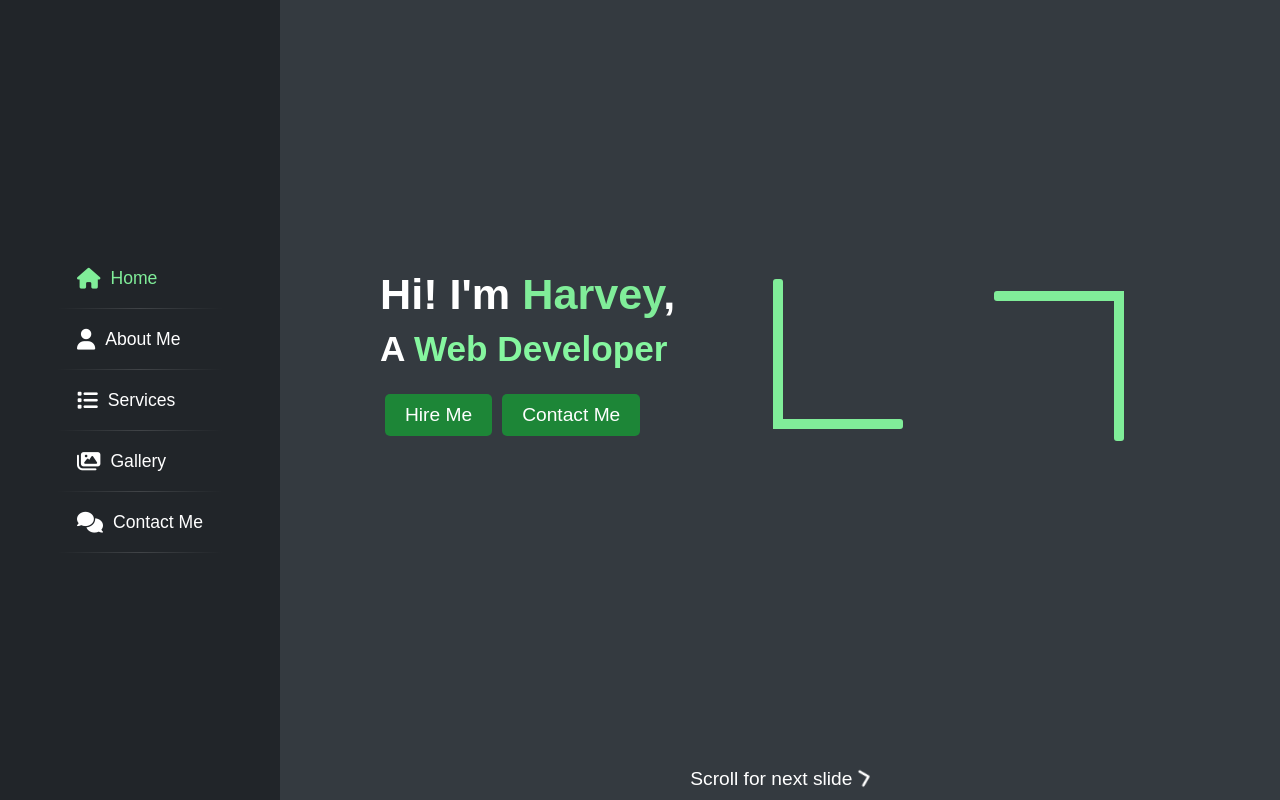
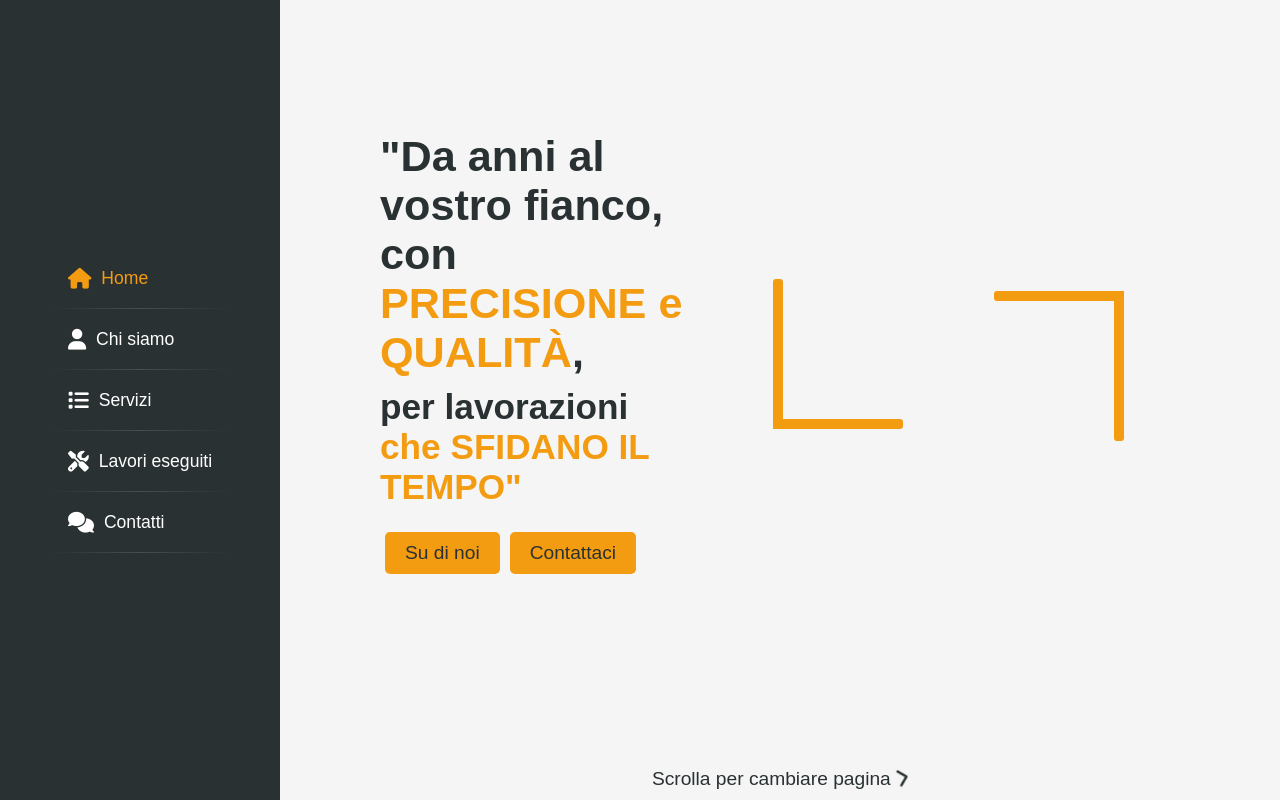
Before and after one commit to FaiMatt0/2M-lattonerie, a plain HTML site: page index.html in a window 1280 px wide. Drawn offline with nearby package versions, Linux system fonts and the light colour scheme; files that its build step writes are made by us from their sources; a web font is replaced by a local one.

Commit message:
mancano foto

```diff
--- a/index.html
+++ b/index.html
@@ -5,8 +5,8 @@
         <meta name="viewport" content="width=device-width, initial-scale=1.0">
          <link rel="stylesheet" href="https://cdn.jsdelivr.net/npm/swiper@10/swiper-bundle.min.css">
          <link rel="stylesheet" href="https://cdnjs.cloudflare.com/ajax/libs/font-awesome/6.5.2/css/all.min.css">
-        <link rel="stylesheet" href="style.css">
-        <title>My porfolio</title>
+        <link rel="stylesheet" href="styles/style.css">
+        <title>2M Lattonerie</title>
     </head>
     <body>
         <main>
@@ -15,17 +15,17 @@
                 <li onclick="Navigate(0)" class="activeLink"><i class="fa-solid fa-house"></i>
                     <p>Home</p>
                 </li>
-                <li onclick="Navigate(1)"><i class="fa-solid fa-user" ></i>
-                    <p>About Me</p>
+                <li onclick="Navigate(1)"><i class="fa-solid fa-user"></i>
+                    <p>Chi siamo</p>
                 </li>
                 <li onclick="Navigate(2)"><i class="fa-solid fa-list"></i>
-                    <p>Services</p>
+                    <p>Servizi</p>
                 </li>
-                <li onclick="Navigate(3)"><i class="fa-solid fa-images"></i>
-                    <p>Gallery</p>
+                <li onclick="Navigate(3)"><i class="fa-solid fa-tools"></i>
+                    <p>Lavori eseguiti</p>
                 </li>
                 <li onclick="Navigate(4)"><i class="fa-solid fa-comments"></i>
-                    <p>Contact Me</p>
+                    <p>Contatti</p>
                 </li>
                 </ul>
             </aside>
@@ -33,9 +33,9 @@
                 <div class="SlideContainer swiper-wrapper">
                     <div class="swiper-slide home-slide">
                         <div class="HomeContent">
-                            <h1>Hi! I'm <span class="stylized-name">Harvey</span>,</h1>
-                            <h2>A <span class="proffesions">Web Developer</span></h2>
-                            <div class="buttonGroup" ><button class="hireMe-btn">Hire Me</button><button class="contactMe-btn">Contact Me</button></div>
+                            <h1>"Da anni al vostro fianco, con <span class="stylized-name">PRECISIONE e QUALITÀ</span>,</h1>
+                            <h2>per lavorazioni <span class="proffesions">che SFIDANO IL TEMPO"</span></h2>
+                            <div class="buttonGroup" ><button class="sudinoi-btn">Su di noi</button><button class="contattaci-btn">Contattaci</button></div>
                         </div>
                         <div class="SideImg">
                             <div class="top-right-corner">
@@ -48,14 +48,37 @@
                                 <hr class="hr2">
                             </div>
                         </div>
-                        <p class="slide-help">Scroll for next slide <i class="fa-solid fa-chevron-right fa-shake"></i>
+                        <p class="slide-help">Scrolla per cambiare pagina <i class="fa-solid fa-chevron-right fa-shake"></i>
                         </p>
                     </div>
                     <div class="swiper-slide">
                         <div class="about-us">
-                        <h1 class="heading">About Me</h1>
+                        <h1 class="heading">La nostra storia</h1>
                         <p class="aboutme-deatils">
-                            Lorem ipsum dolor sit amet consectetur adipisicing elit. Impedit iure, iste debitis unde maiores earum, ipsam quaerat quo magni sunt nisi at ullam nostrum pariatur soluta mollitia omnis consectetur qui similique doloribus vitae sit est in modi. Officia libero, animi repellendus debitis labore ipsa exercitationem ut ex. Natus ullam officiis qui fuga optio incidunt, ipsum atque ducimus quas ad eveniet nulla sit consectetur velit inventore possimus quae provident, repudiandae eaque sed quos mollitia omnis error. Hic animi porro asperiores ratione voluptatibus commodi, architecto officia nobis ducimus sint, placeat enim? Ab obcaecati ad provident et possimus. Ullam ipsa laborum sint autem!
+                            <p style="font-size: 1.2em; font-family: 'Roboto Condensed', sans-serif; line-height: 1.8em;">
+                                <em>"Da piu di 20 anni offriamo soluzioni personalizzate per soddisfare ogni esigenza, garantendo qualità, precisione e durata nel tempo.</em>
+                            </p>
+                            <p style="font-size: 1.2em; font-family: 'Roboto Condensed', sans-serif; line-height: 1.8em;">
+                                <em>Il nostro team di esperti è sempre a disposizione per consulenze e progettazioni su misura.</em>
+                            </p>
+                            <p style="font-size: 1.2em; font-family: 'Roboto Condensed', sans-serif; line-height: 1.8em;">
+                                <em>Utilizziamo materiali di alta qualità e tecnologie all'avanguardia per assicurare risultati eccellenti in ogni progetto.</em>
+                            </p>
+                            <p style="font-size: 1.2em; font-family: 'Roboto Condensed', sans-serif; line-height: 1.8em;">
+                                <em>La nostra missione è quella di creare opere che uniscano funzionalità ed estetica, rispettando i tempi di consegna e le aspettative dei nostri clienti.</em>
+                            </p>
+                            <p style="font-size: 1.2em; font-family: 'Roboto Condensed', sans-serif; line-height: 1.8em;">
+                                <em>Siamo orgogliosi di essere un punto di riferimento nel settore, grazie alla fiducia e alla soddisfazione di chi ci sceglie.</em>
+                            </p>
+                            <p style="font-size: 1.2em; font-family: 'Roboto Condensed', sans-serif; line-height: 1.8em;">
+                                <em>Collaboriamo con privati e aziende, offrendo un servizio completo che va dalla progettazione alla realizzazione.</em>
+                            </p>
+                            <p style="font-size: 1.2em; font-family: 'Roboto Condensed', sans-serif; line-height: 1.8em;">
+                                <em>Ogni progetto è per noi una nuova sfida, che affrontiamo con passione e dedizione per garantire il massimo risultato.</em>
+                            </p>
+                            <p style="font-size: 1.2em; font-family: 'Roboto Condensed', sans-serif; line-height: 1.8em;">
+                                <em>Contattaci per scoprire come possiamo trasformare le tue idee in realtà."</em>
+                            </p>
                         </p>
                         <div class="about-me-divison">
                             <div class="about-me-table">
@@ -66,7 +89,7 @@
                                 <li><span>Age</span>:21</li>
                                 <li><span>Phone</span>:123-456-7890</li>
                                 <li><span>Degree</span>:CS</li>
-                                <div class="buttonGroup"><button class="hireMe-btn">Hire Me</button><button class="contactMe-btn">Contact Me</button></div>
+                                <div class="buttonGroup"><button class="iNostiLavori-btn">I nostri lavori</button><button class="contattaci-btn">Contattaci</button></div>
                             </div>
 
                             <div class="skill-bar">
@@ -105,26 +128,26 @@
                     </div>
                 </div>
                     <div class="swiper-slide services">
-                        <h1 class="heading">Services</h1>
+                        <h1 class="heading">I nostri Servizi</h1>
                         <div class="service">
-                            <div class="service-icon"><i class="fa-solid fa-pen-ruler"></i></div>
-                            <h2>Web Design</h2>
-                            <p>Lorem ipsum dolor sit amet consectetur adipisicing elit. Id, quod.</p>
+                            <div class="service-icon"><i class="fa-solid fa-house-chimney"></i></div>
+                            <h2>Coperture civili e industriali</h2>
+                            <p>Offriamo soluzioni su misura per aziende e privati, trasformando ogni idea in realtà</p>
                         </div>
                         <div class="service">
-                            <div class="service-icon"><i class="fa-solid fa-globe"></i></div>
-                            <h2>Web Development</h2>
-                            <p>Lorem ipsum dolor sit amet consectetur adipisicing elit. Id, quod.</p>
+                            <div class="service-icon"><i class="fa-solid fa-border-all"></i></div>
+                            <h2>Lucernari e abbaini</h2>
+                            <p>Illumina i tuoi spazi con soluzioni innovative e funzionali</p>
                         </div>
                         <div class="service">
-                            <div class="service-icon"><i class="fa-solid fa-magnifying-glass"></i></div>
-                            <h2>Video Edit</h2>
-                            <p>Lorem ipsum dolor sit amet consectetur adipisicing elit. Id, quod.</p>
+                            <div class="service-icon"><i class="fa-solid fa-water"></i></div>
+                            <h2>Pluviali e grondaie</h2>
+                            <p>Offriamo soluzioni personalizzate per la raccolta e lo smaltimento delle acque piovane, garantendo efficienza e durata nel tempo.</p>
                         </div>
 
                     </div>
                     <div class="swiper-slide gallery">
-                        <h1 class="heading">Gallery</h1>
+                        <h1 class="heading">I nostri lavori</h1>
                         <div class="project"><img src="images/meow1.jpg" alt=""></div>
                         <div class="project"><img src="images/meow2.jpg" alt=""></div>
                         <div class="project"><img src="images/meow3.jpg" alt=""></div>
@@ -134,45 +157,46 @@
                     </div>
 
                     <div class="swiper-slide contactMe">
-                        <h1 class="heading">Contact Me</h1>
+                        <h1 class="heading">Contatti</h1>
                         <div class="contactinfo"><i class="fa-solid fa-phone"></i>
-                            <h3>Mobile No</h3>
-                            <p>123-456-7890</p>
+                            <h3>Telefono</h3>
+                            <p>+39 348 0820434</p>
                         </div>
                         <div class="contactinfo"><i class="fa-solid fa-location-dot"></i>
-                            <h3>Location</h3>
-                            <p>Somewhere On Earth</p>
+                            <h3>Dove siamo</h3>
+                            <p>Via Cesena Rivatte 20/B</p>
+                            <p>Azzano Decimo (PN) 33082</p>
                         </div>
                         <div class="contactinfo"><i class="fa-regular fa-envelope"></i>
                             <h3>Email</h3>
-                            <p>abc123@gmail.com</p>
+                            <p>2emme.lattonerie@gmail.com</p>
                         </div>
-                        <div class="contactinfo"><i class="fa-solid fa-globe"></i>
-                            <h3>Website</h3>
-                            <p>www.abc123.com</p>
+                        <div class="contactinfo"><i class="fa-solid fa-id-card"></i>
+                            <h3>Partita Iva</h3>
+                            <p>01920980933</p>
                         </div>
                         <form>
-                            <h2>Send Me A Message <div class="SocialLinks">
-                                    <i class="fa-brands fa-codepen"></i>
+                            <h2>Invia un messaggio <div class="SocialLinks">
+                                    <i class="fa-brands fa-linkedin"></i>
                                     <i class="fa-brands fa-instagram"></i>
                                     <i class="fa-brands fa-twitter"></i>
                                     <i class="fa-brands fa-facebook"></i>
                                 </div>
                             </h2>
-                            <input type="text" placeholder="Name">
+                            <input type="text" placeholder="Nome">
                             <input type="text" placeholder="email">
-                            <textarea rows="10" placeholder="Type your Message Here..."></textarea>
-                            <button class="primary">Send</button>
+                            <textarea rows="10" placeholder="Scrivi il tuo messagio..."></textarea>
+                            <button class="primary">Invia</button>
 
                         </form>
                         <footer>
-                            <li>Copyright © 2024 Meowish</li>
+                            <li>Copyright © 2025 2M Lattonerie srls di Yvan Mascarin P. Iva Partita Iva: 01920980933</li>
                         </footer>
                     </div>
                 </div>
         </main>
 
         <script src="https://cdnjs.cloudflare.com/ajax/libs/Swiper/11.0.5/swiper-bundle.min.js"></script>
-        <script src="main.js"></script>
+        <script src="scripts/main.js"></script>
     </body>
 </html>
--- a/styles/style.css
+++ b/styles/style.css
@@ -24,7 +24,7 @@ aside {
     flex-direction: column;
     height: 100%;
     font-size: 1.1rem;
-    background-color: #212529;
+    background-color: #293133;
     backdrop-filter: blur(20px);
 }
 
@@ -47,7 +47,7 @@ aside li {
 }
 
 aside li:hover {
-    color: #80ed99;
+    color: #f39c12;
 }
 
 aside li::after {
@@ -63,16 +63,18 @@ aside li::after {
 aside li i {
     font-size: 1.3rem;
 }
+
 .activeLink{
-    color:#80ed99
+    color:#f39c12
 }
+
 .mySwiper {
     flex: 1;
     height: 100%;
 }
 
 .home-slide {
-    color: white;
+    color: #293133;
     display: flex;
     background-color: #343a40;
     padding-right: 6rem;
@@ -117,7 +119,7 @@ aside li i {
     width: 150px;
     height: 10px;
     border: none;
-    background: #80ed99;
+    background: #f39c12;
     border-top-right-radius: 3px;
     border-bottom-right-radius: 3px;
 }
@@ -127,7 +129,7 @@ aside li i {
     height: 120px;
     border-bottom-left-radius: 3px;
 
-    background: #80ed99;
+    background: #f39c12;
     border: none;
     border-bottom-right-radius: 3px;
 }
@@ -147,11 +149,11 @@ aside li i {
 
 .HomeContent h1 .stylized-name {
     font-weight: 700;
-    color: #80ed99;
+    color: #f39c12;
 }
 
 .proffesions {
-    color: #85f69f;
+    color: #f39c12;
 }
 
 .HomeContent .heroline {
@@ -174,8 +176,8 @@ aside li i {
     font-weight: 500;
     margin: 5px;
     cursor: pointer;
-    background-color: #1d8637;
-    color: white;
+    background-color: #f39c12;
+    color: #293133;
     border-radius: 5px;
     transition: 0.3rem;
 }
@@ -186,8 +188,8 @@ aside li i {
 }
 .contactMe-btn:hover,
 .hireMe-btn:hover{
-    background-color: white;
-    color: #1d8637;;
+    background-color: #293133;
+    color: #f39c12;;
 
 }
 
@@ -208,13 +210,13 @@ aside li i {
     width: 80vw;
     height: 100vh;
     overflow: hidden;
-    background-color: #343a40;
+    background-color: white;
 }
 
 .swiper-slide {
     width: 100%;
     height: 100%;
-    background-color: #343a40;
+    background-color: whitesmoke;
 }
 
 .about-us {
@@ -222,14 +224,14 @@ aside li i {
     height:100%;
     padding: 100px;
     padding-top: 7rem;
-    color: white;
+    color: #293133;
 }
 
 .heading {
     padding: 20px 10px;
     font-size: 2.5rem;
     top: 3rem;
-    color: #80ed99;
+    color: #f39c12;
 }
 .about-us .heading{
     position: absolute;
@@ -271,7 +273,7 @@ aside li i {
 }
 
 .about-me-table span {
-    color: #80ed99;
+    color: #f39c12;
     font-weight: bold;
     margin-right: 5px;
 }
@@ -293,7 +295,7 @@ aside li i {
 }
 
 .skill-bar p {
-    color: #80ed99;
+    color: #f39c12;
     font-weight: bold;
     margin: 10px;
 }
@@ -307,14 +309,14 @@ aside li i {
 }
 
 .active-bar {
-    background-color: #80ed99;
+    background-color: #d88b0e;
     height: 100%;
     width: auto;
     border-radius: 20px;
 }
 
 .services {
-    color: white;
+    color: #293133;
     display: grid;
     grid-template-columns: repeat(3, 1fr);
     padding: 100px ;
@@ -333,7 +335,7 @@ aside li i {
     text-align: center;
     justify-content: center;
     height: 20rem;
-    background-color: rgba(0, 0, 0, 0.437);
+    background-color: #4b595c;
     border-radius: 5px;
     margin: 1rem;
     margin-top: 6rem;
@@ -346,23 +348,30 @@ aside li i {
 
 .services .service i {
     font-size: 3rem;
-    color:#80ed99
+    color:#f39c12
 }
 
 .services .service .service-icon {
     border-radius: 5px;
     margin: 20px auto;
 }
+
+.service p {
+    color: white;
+}
+
 .service h2{
-    color:#80ed99;
+    color:#f39c12;
     margin-bottom: 1rem;
 }
+
 .service:hover {
-    background-color: #80ed99;
-    color: #176d2d
+    background-color: #f39c12;
+    color: #293133;
 }
+
 .service:hover h2,.service:hover i{
-    color: #176d2d
+    color: #293133;
 }
 
 .gallery {
@@ -378,7 +387,7 @@ aside li i {
 }
 
 .gallery h2 {
-    color: white;
+    color: #293133;
     font-weight: 600;
     font-size: 1.5rem;
     padding: 20px 10px;
@@ -430,7 +439,7 @@ aside li i {
 .contactinfo {
     display: flex;
     flex-direction: column;
-    color: white;
+    color: #293133;
     justify-content: center;
     text-align: center;
     align-items: center;
@@ -439,23 +448,25 @@ aside li i {
 
 .contactinfo i {
     font-size: 2rem;
-    color: #80ed99;
+    color: #f39c12;
     padding-bottom: 0.6rem;
 }
 
 .contactinfo h3 {
-    color: #80ed99;
+    color: #f39c12;
 }
+
 .contactinfo p{
     font-size: 0.9rem;
 }
+
 .contactMe form {
     display: grid;
     grid-template-columns: 50% 50%;
     width: 100%;
     padding: 20px;
     height: fit-content;
-    color: white;
+    color: #f39c12;
 }
 
 .contactMe form h2 {
@@ -476,7 +487,7 @@ aside li i {
 }
 
 .contactMe form input:focus {
-    border: 1px solid #85f69f;
+    border: 1px solid #f39c12;
     outline: none;
 
 }
@@ -496,13 +507,17 @@ aside li i {
 }
 
 .contactMe form textarea:focus {
-    border: 1px solid #85f69f !important;
+    border: 1px solid #293133 !important;
+    background-color: #f39c12;
+    color: #293133;
 }
+
 .contactMe button{
     grid-column: 1/span 2;
     margin:20px auto ;
 
 }
+
 footer{
     position:absolute;
     bottom:0px;
@@ -513,9 +528,11 @@ footer{
     font-weight: 200;
     font-size: 0.8rem;
 }
+
 footer li{
     padding:10px;
 }
+
 form h2 .SocialLinks{
     padding:5px;
     width:fit-content;
@@ -524,14 +541,17 @@ form h2 .SocialLinks{
     background-color: #212529;
     border-radius: 30px;
 }
+
 form h2 .SocialLinks i{
     padding:10px;
     border-radius: 50%;
     transition-duration: 0.25s;
 }
+
 form h2 .SocialLinks i:hover{
-    background-color: #176d2d;
+    background-color: whitesmoke;
 }
+
 .about-us{
     overflow: auto;
 }
```
